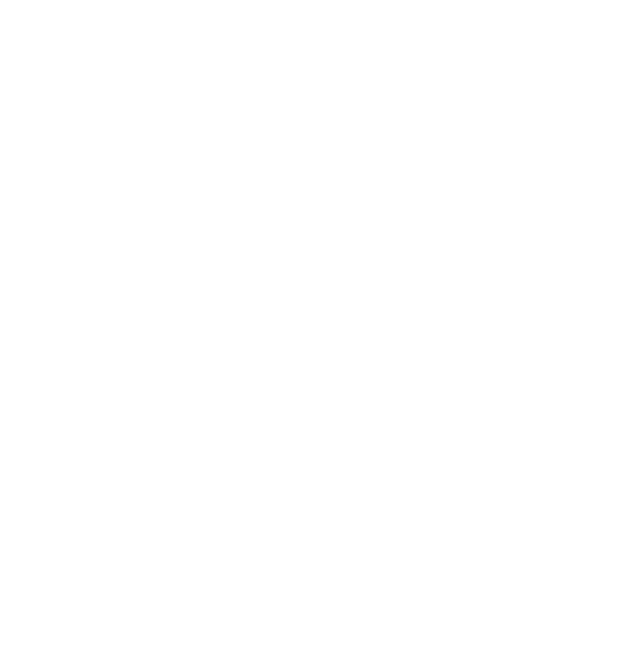
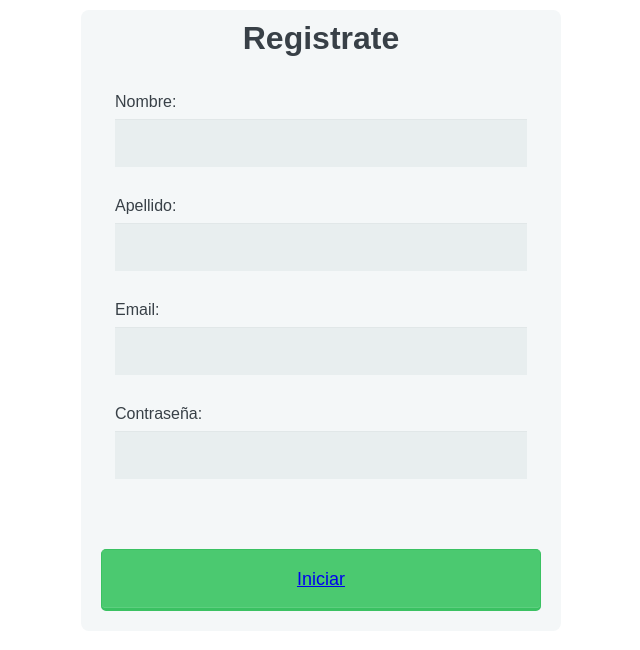
Before and after one commit to CeciliaSalinas/Bibliotecnica, a plain HTML site: page nuevoUsuario.html in a window 1280 px wide. Shown: the whole page, without its empty margins (319-959 px from the left). Drawn offline with Linux system fonts and the light colour scheme.

Commit message:
orden de archivos

```diff
--- a/nuevoUsuario.html
+++ b/nuevoUsuario.html
@@ -0,0 +1,81 @@
+<!DOCTYPE html>
+<html lang="en">
+<head>
+    <meta charset="UTF-8">
+    <meta name="viewport" content="width=device-width, initial-scale=1.0">
+    <title>Document</title>
+    <link rel="stylesheet" href="styles/nuevoUsuario.css">
+</head>
+<body>
+    <div class="row">
+        <div class="col-md-12">
+          <!-- <form action="index.html" method="post"> -->
+            <form action="home.html" method="post">
+            <h1> Registrate </h1>
+
+            <fieldset>
+
+              <!-- <legend><span class="number">1</span> Your Basic Info</legend> -->
+
+
+              <label for="name">Nombre:</label>
+              <input type="text" id="name" name="user_name">
+
+              <label for="name">Apellido:</label>
+              <input type="text" id="name" name="user_name">
+
+              <label for="email">Email:</label>
+              <input type="email" id="mail" name="user_email">
+
+              <label for="password">Contraseña:</label>
+              <input type="password" id="password"  name="user_password">
+
+            <!--   <label>Age:</label>
+              <input type="radio" id="under_13" value="under_13" name="user_age"><label for="under_13" class="light">Under 13</label><br>
+              <input type="radio" id="over_13" value="over_13" name="user_age"><label for="over_13" class="light">Over 13</label> -->
+
+            </fieldset>
+            <!-- <fieldset>
+
+              <legend><span class="number">2</span> Your Profile</legend>
+
+             <label for="bio">Bio:</label>
+              <textarea id="bio" name="user_bio"></textarea>
+
+
+
+             <label for="job">Job Role:</label>
+              <select id="job" name="user_job">
+                <optgroup label="Web">
+                  <option value="frontend_developer">Front-End Developer</option>
+                  <option value="php_developer">PHP Developer</option>
+                  <option value="python_developer">Python Developer</option>
+                  <option value="rails_developer">Rails Developer</option>
+                  <option value="web_designer">Web Designer</option>
+                  <option value="wordpress_developer">Wordpress Developer</option>
+                </optgroup>
+                <optgroup label="Mobile">
+                  <option value="android_developer">Android Developer</option>
+                  <option value="ios_developer">IOS Developer</option>
+                  <option value="mobile_designer">Mobile Designer</option>
+                </optgroup>
+                <optgroup label="Business">
+                  <option value="business_owner">Business Owner</option>
+                  <option value="freelancer">Freelancer</option>
+                </optgroup>
+              </select>
+
+              <label>Interests:</label>
+              <input type="checkbox" id="development" value="interest_development" name="user_interest"><label class="light" for="development">Development</label><br>
+              <input type="checkbox" id="design" value="interest_design" name="user_interest"><label class="light" for="design">Design</label><br>
+              <input type="checkbox" id="business" value="interest_business" name="user_interest"><label class="light" for="business">Business</label>
+
+             </fieldset> -->
+
+            <button><a href="home.html">Iniciar</a></button>
+
+           </form>
+            </div>
+          </div>
+</body>
+</html>
--- a/styles/estilos.css
+++ b/styles/estilos.css
@@ -108,7 +108,7 @@
 .seccion .h2{
     font-family: var(--tipografiaTitular);
     font-weight: 500;
-    font-size: 6.5em;
+    font-size: 7em;
     align-items: center;
     line-height: 1em;
 
--- a/styles/login.css
+++ b/styles/login.css
@@ -66,7 +66,7 @@ button:focus {
 }
 
 button.ghost {
-	background-color: transparent;
+	/* background-color: transparent; */
 	border-color: #FFFFFF;
 }
 
--- /dev/null
+++ b/styles/nuevoUsuario.css
@@ -0,0 +1,117 @@
+*, *:before, *:after {
+    -moz-box-sizing: border-box;
+    -webkit-box-sizing: border-box;
+    box-sizing: border-box;
+  }
+
+  body {
+    font-family: 'Nunito', sans-serif;
+    color: #384047;
+  }
+
+  form {
+    max-width: 300px;
+    margin: 10px auto;
+    padding: 10px 20px;
+    background: #f4f7f8;
+    border-radius: 8px;
+  }
+
+  h1 {
+    margin: 0 0 30px 0;
+    text-align: center;
+  }
+
+  input[type="text"],
+  input[type="password"],
+  input[type="date"],
+  input[type="datetime"],
+  input[type="email"],
+  input[type="number"],
+  input[type="search"],
+  input[type="tel"],
+  input[type="time"],
+  input[type="url"],
+  textarea,
+  select {
+    background: rgba(255,255,255,0.1);
+    border: none;
+    font-size: 16px;
+    height: auto;
+    margin: 0;
+    outline: 0;
+    padding: 15px;
+    width: 100%;
+    background-color: #e8eeef;
+    color: #8a97a0;
+    box-shadow: 0 1px 0 rgba(0,0,0,0.03) inset;
+    margin-bottom: 30px;
+  }
+
+  input[type="radio"],
+  input[type="checkbox"] {
+    margin: 0 4px 8px 0;
+  }
+
+  select {
+    padding: 6px;
+    height: 32px;
+    border-radius: 2px;
+  }
+
+  button {
+    padding: 19px 39px 18px 39px;
+    color: #FFF;
+    background-color: #4bc970;
+    font-size: 18px;
+    text-align: center;
+    font-style: normal;
+    border-radius: 5px;
+    width: 100%;
+    border: 1px solid #3ac162;
+    border-width: 1px 1px 3px;
+    box-shadow: 0 -1px 0 rgba(255,255,255,0.1) inset;
+    margin-bottom: 10px;
+  }
+
+  fieldset {
+    margin-bottom: 30px;
+    border: none;
+  }
+
+  legend {
+    font-size: 1.4em;
+    margin-bottom: 10px;
+  }
+
+  label {
+    display: block;
+    margin-bottom: 8px;
+  }
+
+  label.light {
+    font-weight: 300;
+    display: inline;
+  }
+
+  .number {
+    background-color: #5fcf80;
+    color: #fff;
+    height: 30px;
+    width: 30px;
+    display: inline-block;
+    font-size: 0.8em;
+    margin-right: 4px;
+    line-height: 30px;
+    text-align: center;
+    text-shadow: 0 1px 0 rgba(255,255,255,0.2);
+    border-radius: 100%;
+  }
+
+  @media screen and (min-width: 480px) {
+
+    form {
+      max-width: 480px;
+    }
+
+  }
```
Also changed, not shown: historialDeLectura.html (+1 -1 lines), login.html (+2 -2 lines), misApuntes.html (+1 -1 lines), tableroCarrera.html (+1 -1 lines), tableroUnidadCurricular.html (+1 -1 lines).
